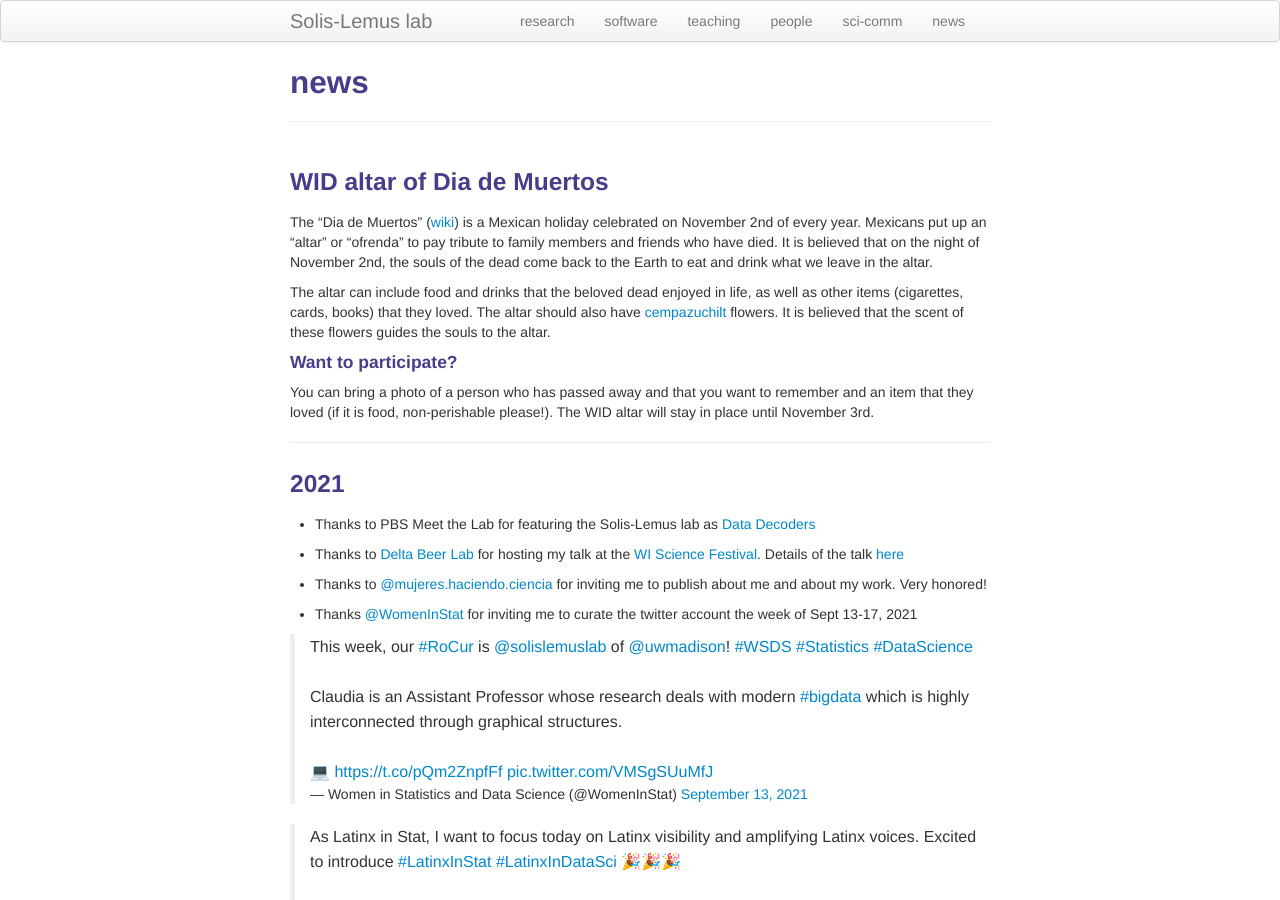
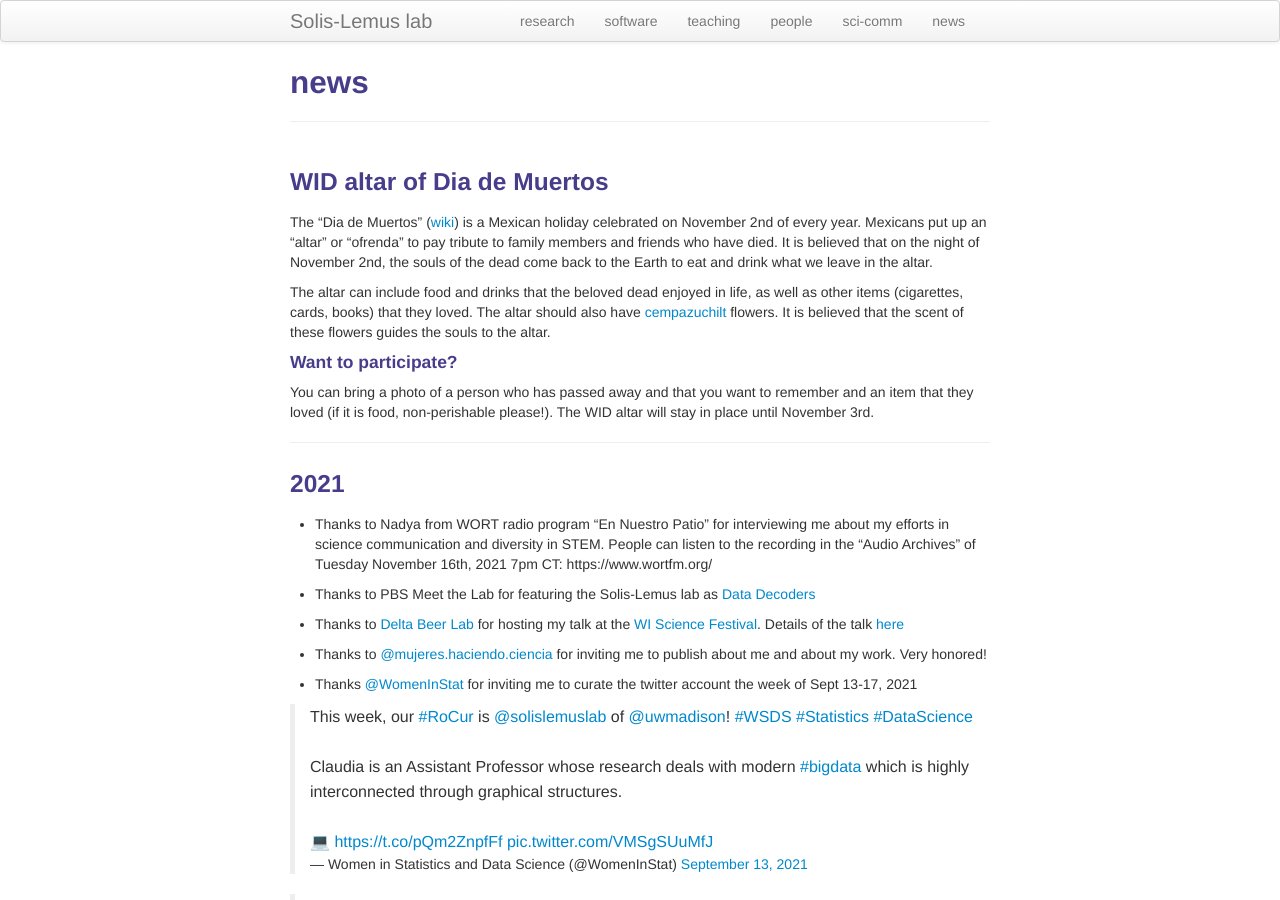
Before and after one commit to solislemuslab/solislemuslab.github.io, a Jekyll site: the page built from pages/news.md, in a window 1280 px wide and 900 px high. Built offline with Jekyll 4.4.1, drawn with Linux system fonts in a browser that asks for light colours; comment, search, counter and statistics services are not loaded.

Commit message:
added radio interview

```diff
--- a/pages/news.md
+++ b/pages/news.md
@@ -18,6 +18,8 @@ You can bring a photo of a person who has passed away and that you want to remem
 ------
 
 ### 2021
+
+- Thanks to Nadya from WORT radio program "En Nuestro Patio" for interviewing me about my efforts in science communication and diversity in STEM. People can listen to the recording in the "Audio Archives" of Tuesday November 16th, 2021 7pm CT: https://www.wortfm.org/
 
 - Thanks to PBS Meet the Lab for featuring the Solis-Lemus lab as [Data Decoders](https://pbswisconsineducation.org/lab/data-decoders/)
 
```
